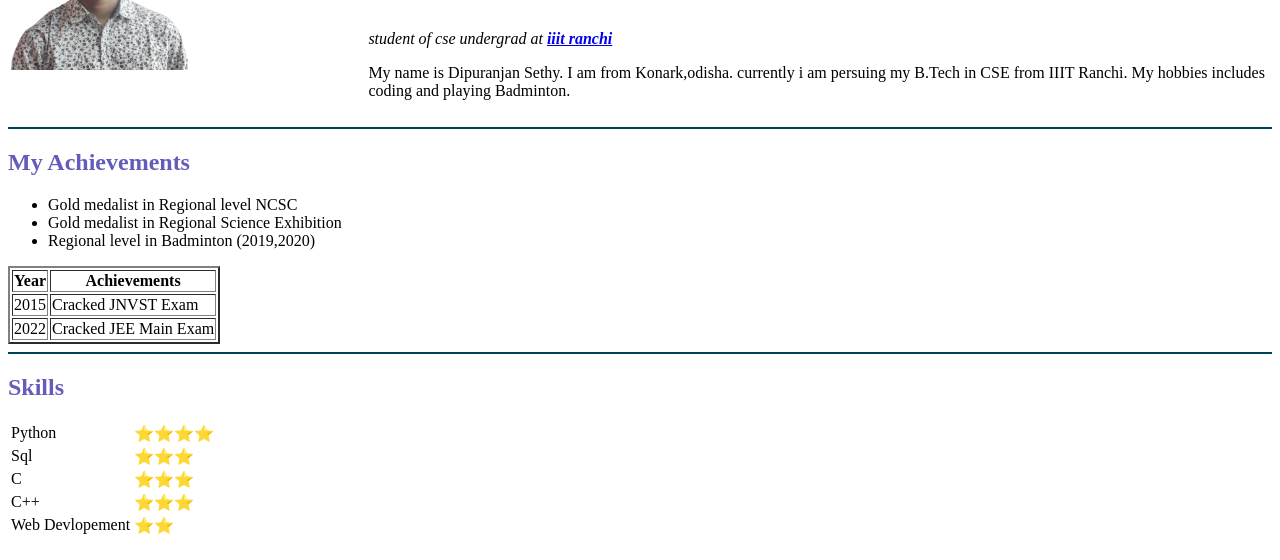
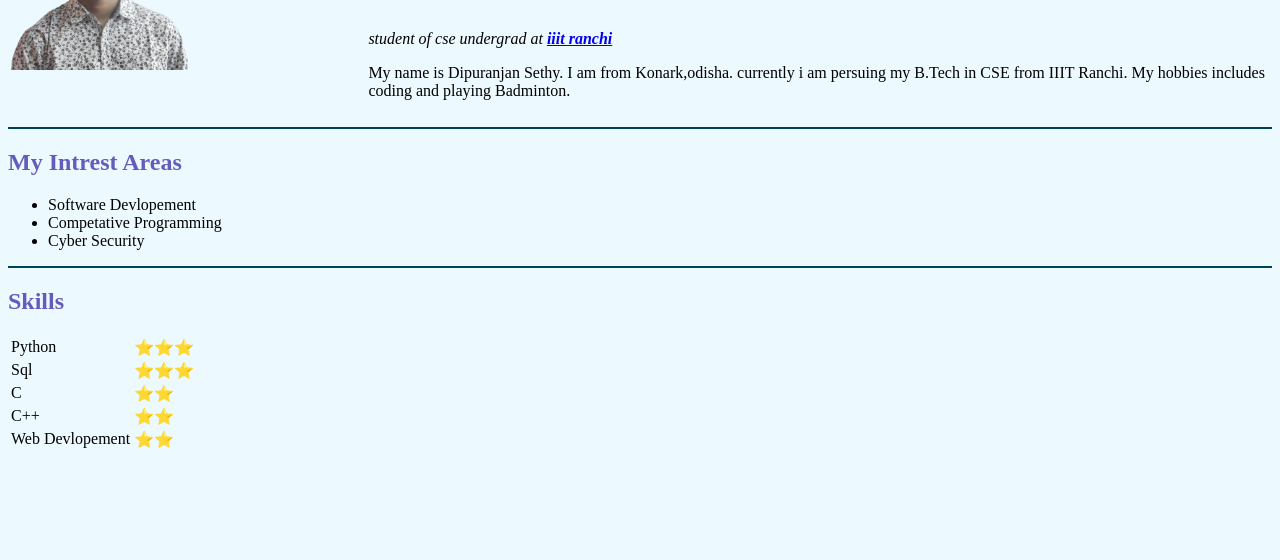
Before and after one commit to dipuranjansethy/expectation_vs_reality, a plain HTML site: page about_me.html in a window 1280 px wide. Shown: the part 240-800 px from the top of the page. Drawn offline with Linux system fonts and the light colour scheme.

Commit message:
Add files via upload

```diff
--- a/about_me.html
+++ b/about_me.html
@@ -7,7 +7,7 @@
     <title>Dipuranjan Sethy</title>
     <link rel="stylesheet" href="styles.css">
 </head>
-<body >
+<body bgcolor="#ECF9FF">
     <table>
         <tr>
             <td><h2> <a href="index.html">Home</a> <a href="about_me.html"></a> </h2></td>
@@ -15,7 +15,7 @@
             <td><h2> <a href="contact_me.html">Contact me</a> </h2></td>
 
 </tr>
-</table>
+</table class="details">
 
     <table>
         <tr>
@@ -27,38 +27,19 @@
         </tr>
     </table>
     <hr size="3" noshade="">
-        <H2>My Achievements</H2>
+
+        <h2>My Intrest Areas</h2>
         <ul>
-            <li>Gold medalist in Regional level NCSC </li>
-            <li>Gold medalist in Regional Science Exhibition</li>
-            <li>Regional level in Badminton (2019,2020)</li>
-
+            <li>Software Devlopement</li>
+            <li>Competative Programming</li>
+            <li>Cyber Security</li>
         </ul>
-        <table border="2">
-            <thead>
-                 <tr>
-                    <th>Year</th>
-                    <th>Achievements</th>
-                 </tr>
-            </thead>
-            <tbody>
-            <tr>
-                <td>2015</td>
-                <td>Cracked JNVST Exam</td>
-            </tr>
-            <tr>
-                <td>2022</td>
-                <td>Cracked JEE Main Exam</td>
-            </tr>
-            </tbody>
-
-        </table>
         <hr size="3" noshade="">
         <h2>Skills</h2>
         <table cellspace="10">
             <tr>
                 <td>Python</td>
-                <td>⭐⭐⭐⭐</td>
+                <td>⭐⭐⭐</td>
             </tr>
             <tr>
                 <td>Sql</td>
@@ -66,11 +47,11 @@
             </tr>
             <tr>
                 <td>C</td>
-                <td>⭐⭐⭐</td>
+                <td>⭐⭐</td>
             </tr>
             <tr>
                 <td>C++</td>
-                <td>⭐⭐⭐</td>
+                <td>⭐⭐</td>
             </tr>
             <tr>
                 <td>Web Devlopement</td>
```
